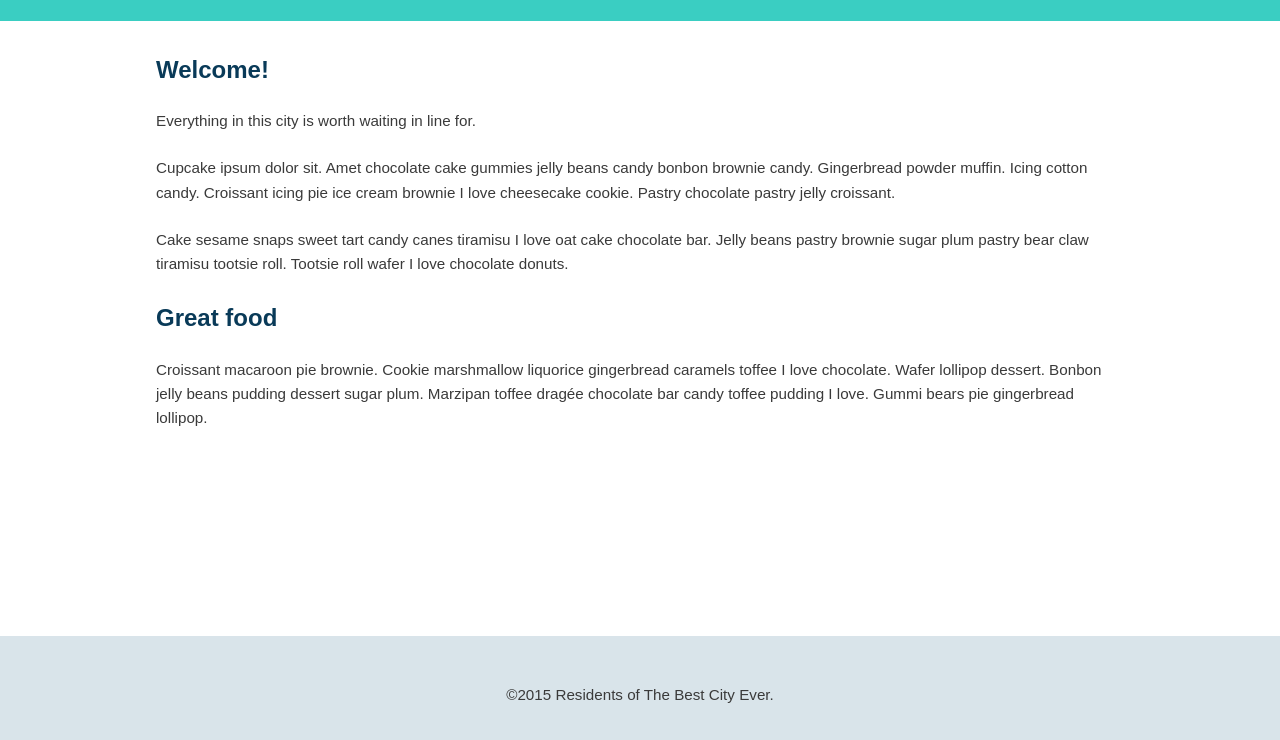
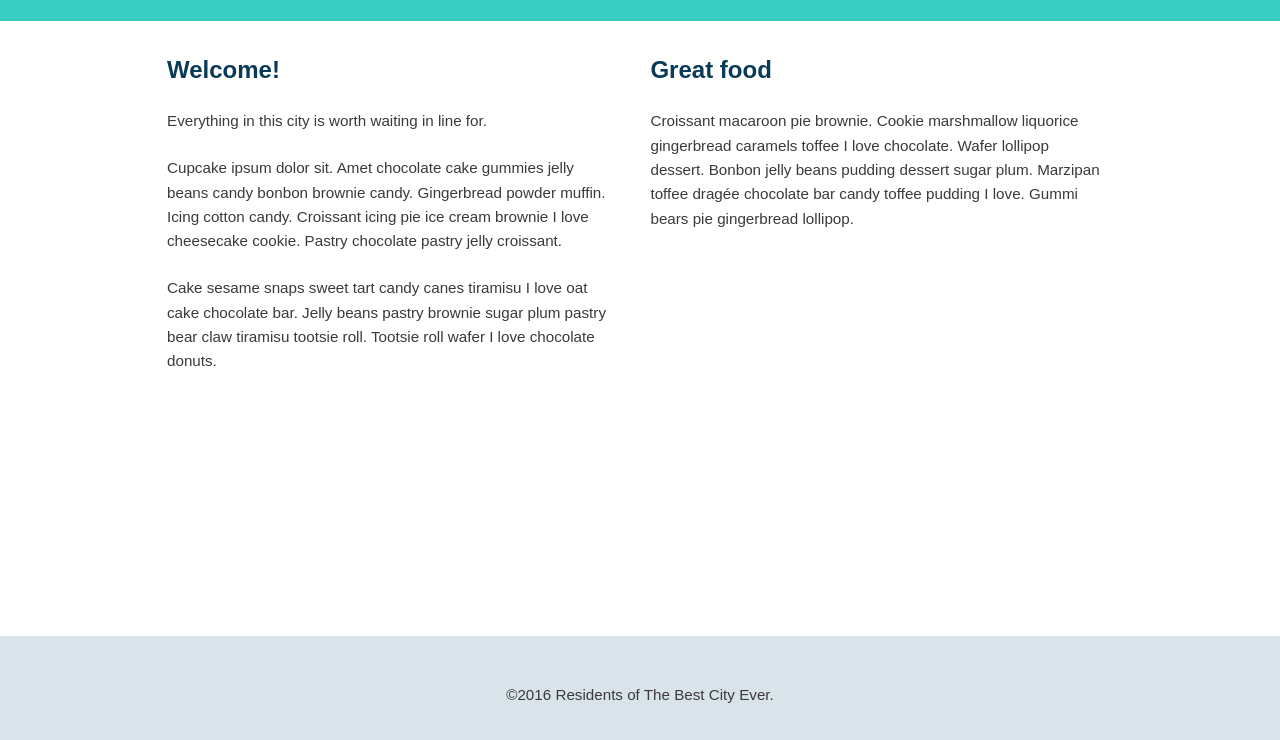
Before and after one commit to anoopmundathan/css_layout, a plain HTML site: page index.html in a window 1280 px wide. Shown: the part 91-831 px from the top of the page. Drawn offline with Linux system fonts and the light colour scheme.

Commit message:
column layout

```diff
--- a/css/style.css
+++ b/css/style.css
@@ -54,6 +54,7 @@ a {
 	margin-bottom: 30px;
 }
 
+
 .main-footer {
 	text-align: center;
 	padding: 2em 0;
@@ -90,6 +91,7 @@ a {
 	padding: 10px 15px;
 	display: block;
 }
+
 /* ======================================
 	Media Query
 ========================================= */
@@ -125,4 +127,13 @@ a {
 		margin-right: 50px;
 	}
 
+	.col {
+		width: 50%;
+		display: inline-block;
+		margin-left: -5px;
+		vertical-align: top;
+		padding-left: 1em;
+		padding-right: 1em;
+	}
+
 }
--- a/index.html
+++ b/index.html
@@ -21,18 +21,23 @@
 			</header>
 
 			<div class="container">
+				<div class="welcome-container col">
 					<h2>Welcome!</h2>
 					<p>Everything in this city is worth waiting in line for.</p>
 					<p>Cupcake ipsum dolor sit. Amet chocolate cake gummies jelly beans candy bonbon brownie candy. Gingerbread powder muffin. Icing cotton candy. Croissant icing pie ice cream brownie I love cheesecake cookie. Pastry chocolate pastry jelly croissant.</p>
 					<p>Cake sesame snaps sweet tart candy canes tiramisu I love oat cake chocolate bar. Jelly beans pastry brownie sugar plum pastry bear claw tiramisu tootsie roll. Tootsie roll wafer I love chocolate donuts.</p>
+				</div>
 
+				<div class="food-container col">
 					<h2>Great food</h2>
 					<p>Croissant macaroon pie brownie. Cookie marshmallow liquorice gingerbread caramels toffee I love chocolate. Wafer lollipop dessert. Bonbon jelly beans pudding dessert sugar plum. Marzipan toffee drag&#233;e chocolate bar candy toffee pudding I love. Gummi bears pie gingerbread lollipop.</p>
 				</div>
 			</div>
 
+		</div>
+
 		<footer class="main-footer">
-			<p>&copy;2015 Residents of The Best City Ever.</p>
+			<p>&copy;2016 Residents of The Best City Ever.</p>
 		</footer>
 </body>
 </html>
```
Lines whose indentation alone changed are shown as unchanged.
